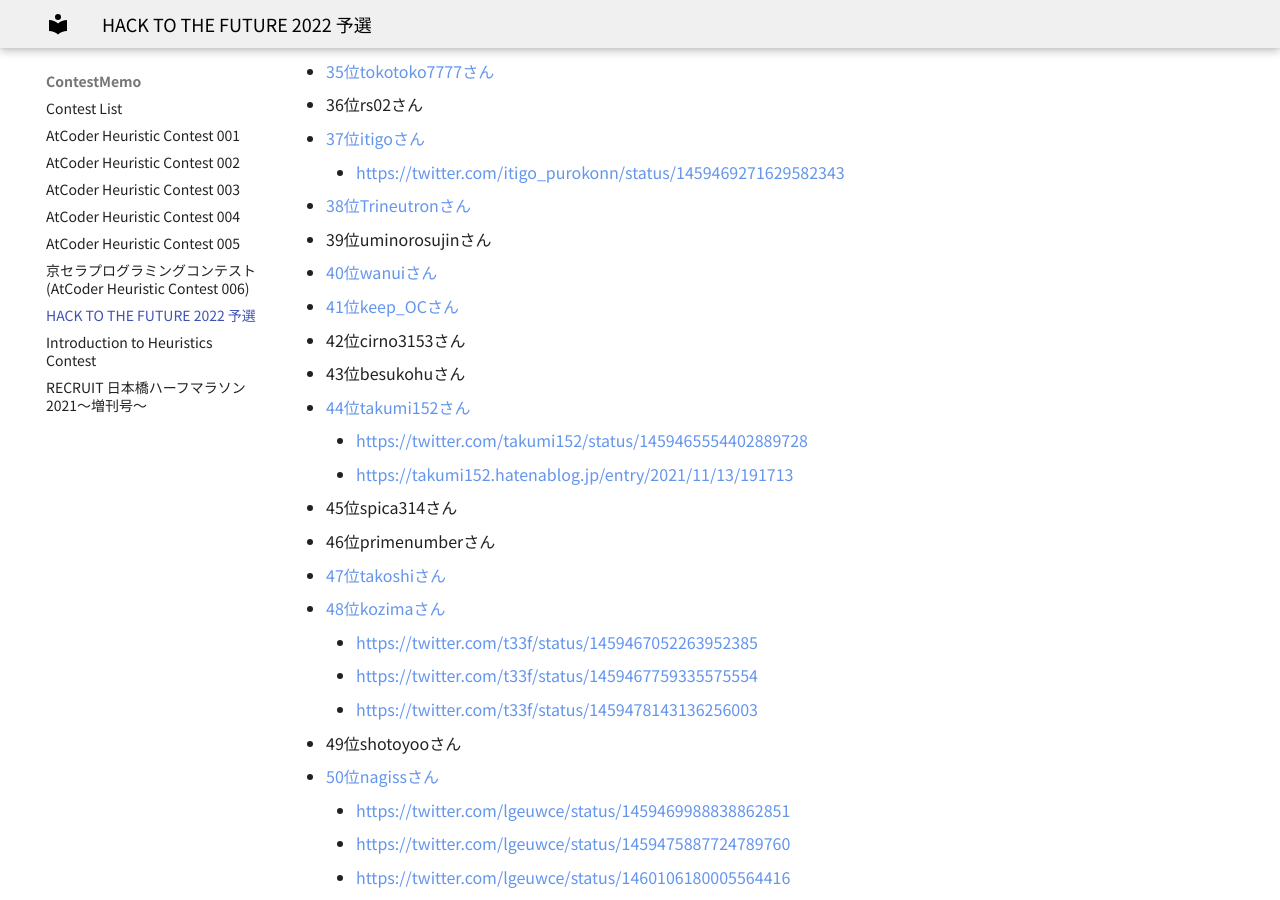
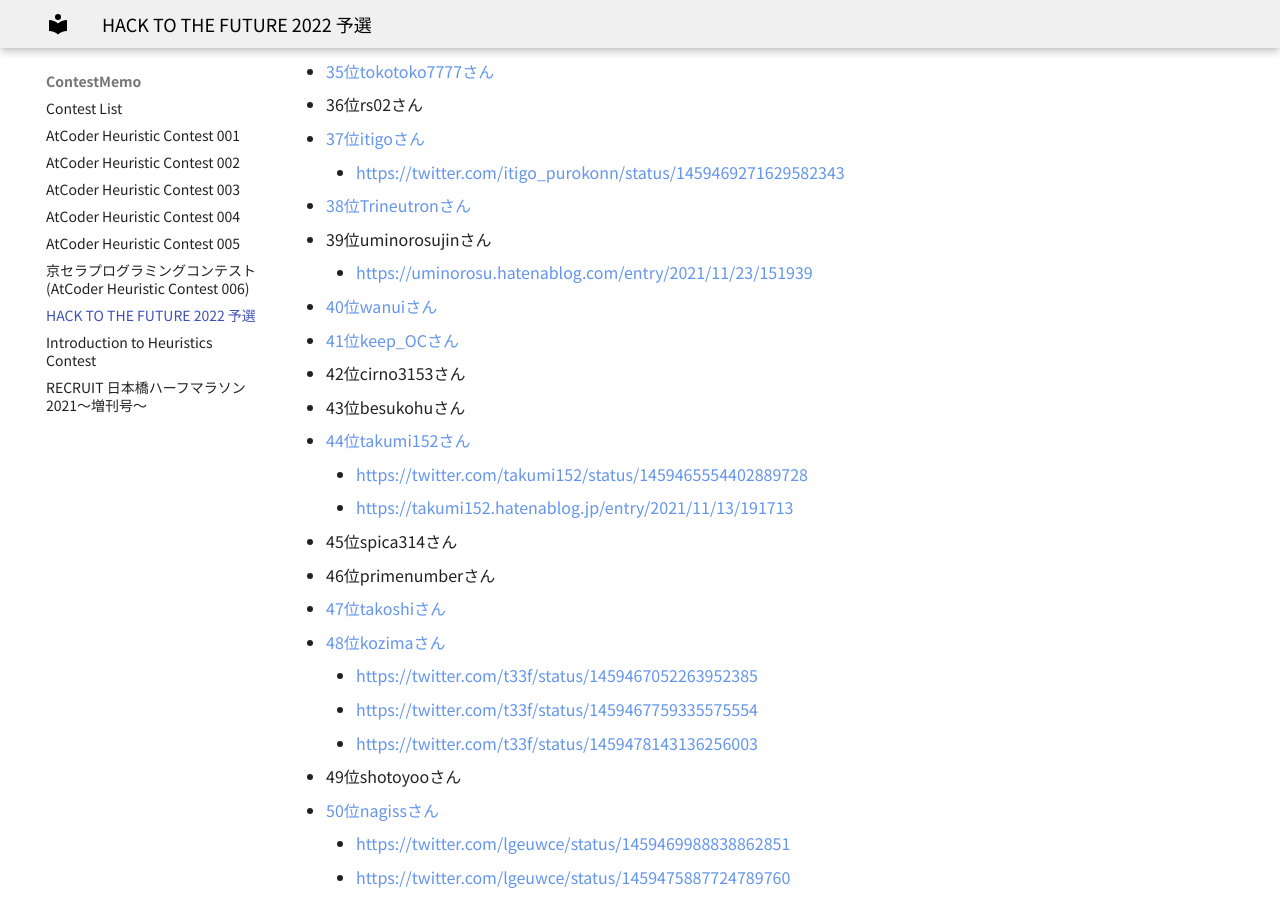
Before and after one commit to jetbead/AtCoderHeuristicContestMemo, an MkDocs documentation site: the page built from docs/ContestMemo/httf2022qual.md, in a window 1280 px wide and 900 px high, scrolled down 2650 px. Built offline with MkDocs 1.6.1 and Material for MkDocs 9.7.7, drawn with Linux system fonts in a browser that asks for light colours; some web fonts are replaced; some of the changed lines change nothing that is shown.

Commit message:
Update httf2022qual.md

```diff
--- a/docs/ContestMemo/httf2022qual.md
+++ b/docs/ContestMemo/httf2022qual.md
@@ -78,6 +78,7 @@
     - https://twitter.com/itigo_purokonn/status/1459469271629582343
 - [38位Trineutronさん](https://twitter.com/trineutron/status/1459471474805198848)
 - 39位uminorosujinさん
+    - https://uminorosu.hatenablog.com/entry/2021/11/23/151939
 - [40位wanuiさん](https://twitter.com/gmeriaog/status/1459480733433548802)
 - [41位keep_OCさん](https://twitter.com/keep_OC/status/1459462090713088000)
 - 42位cirno3153さん
```
